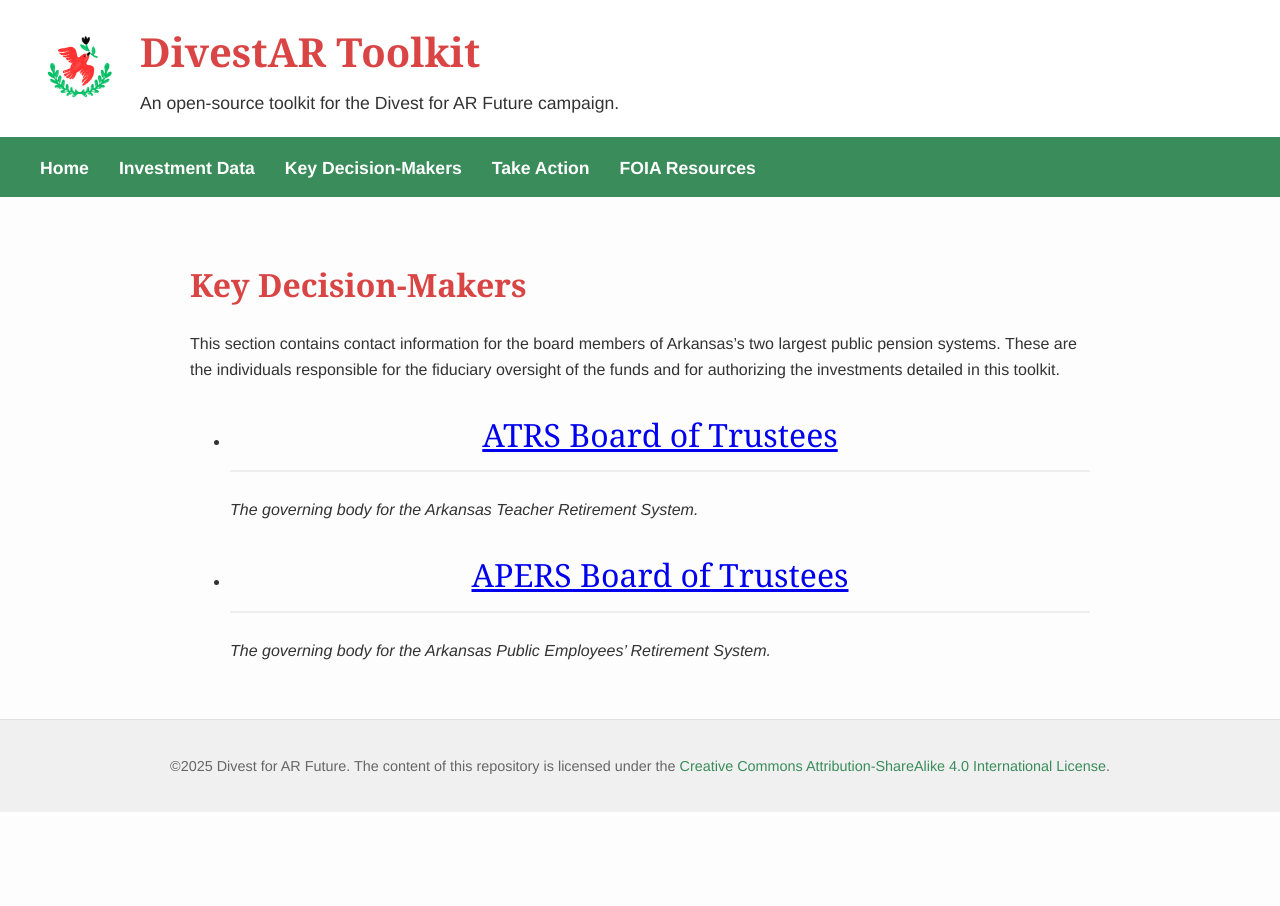
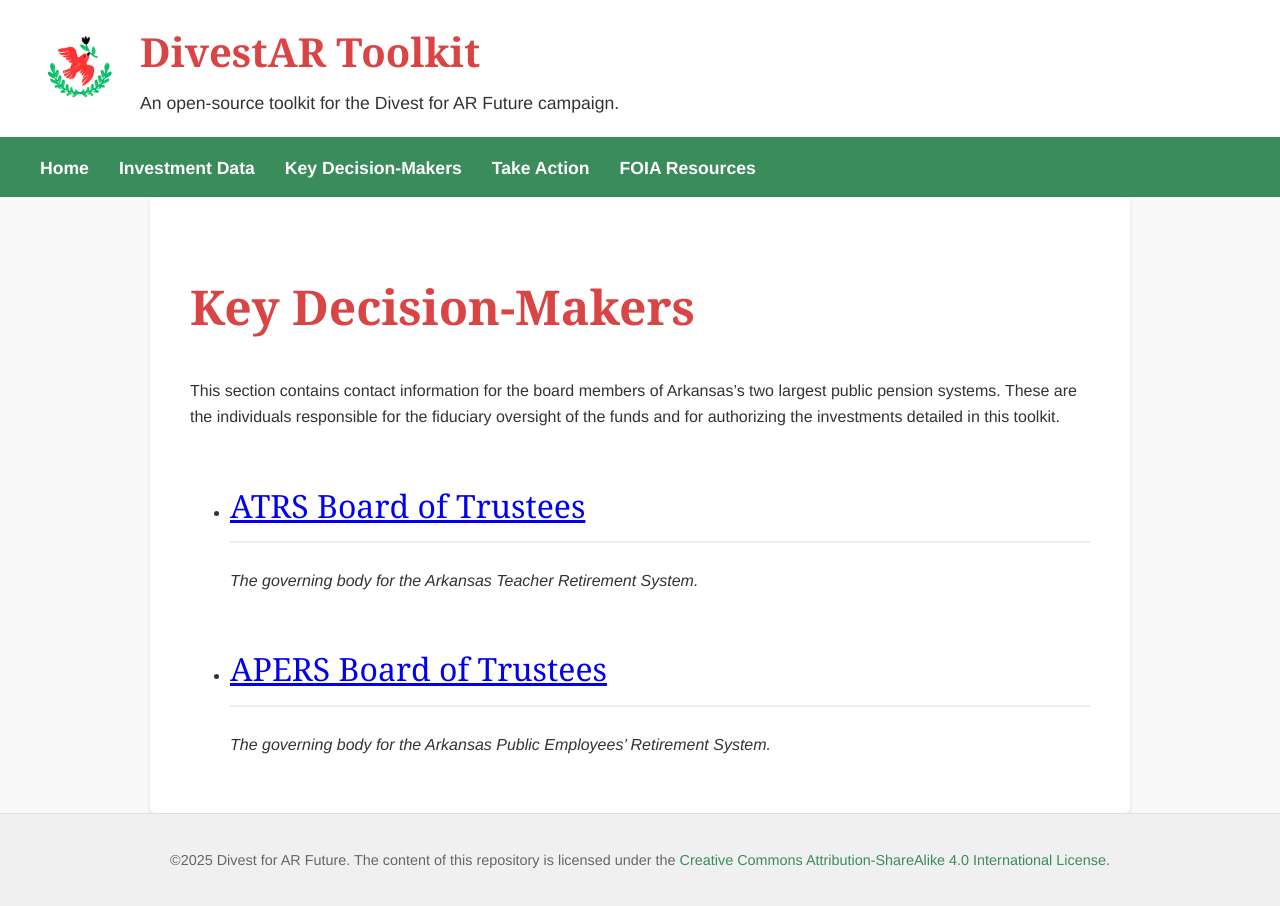
Before and after one commit to DunlapJP/divestar-toolkit, a Jekyll site: the page built from key-officials/index.md, in a window 1280 px wide. Built offline with Jekyll 4.4.1, drawn with Linux system fonts in a browser that asks for light colours; our own code applies the rules of GitHub Pages for plain Markdown files.

Commit message:
Update style.css

```diff
--- a/assets/css/style.css
+++ b/assets/css/style.css
@@ -5,7 +5,7 @@
     --primary-red: #d94545; /* Approximate red from the logo */
     --primary-green: #3a8c5b; /* Approximate green from the logo */
     --dark-text: #333333;
-    --background-color: #fdfdfd;
+    --background-color: #f9f9f9; /* Lighter gray background */
     --header-font: 'Georgia', serif;
     --body-font: 'Helvetica', Arial, sans-serif;
 }
@@ -82,12 +82,30 @@ nav a:hover {
     padding: 40px;
     max-width: 900px;
     margin: auto;
+    background-color: #fff; /* White background for content */
+    border-radius: 5px; /* Softer edges */
+    box-shadow: 0 2px 5px rgba(0,0,0,0.1); /* Subtle shadow */
 }
 
 h1, h2, h3 {
     font-family: var(--header-font);
     color: var(--primary-red);
+    text-align: left; /* Left-align headings */
 }
+
+h1 {
+    font-size: 3em; /* Larger main heading */
+    font-weight: bold;
+}
+
+h2 {
+   font-size: 2.2em; /* Larger section headings */
+   font-weight: normal;
+   margin-top: 50px; /* More space between sections */
+   padding-bottom: 10px;
+   border-bottom: 2px solid #eeeeee;
+}
+
 
 /* --- Footer --- */
 .footer-container {
@@ -110,7 +128,6 @@ h1, h2, h3 {
 
 /* --- Homepage Section Headings --- */
 .main-content h2 {
-    text-align: center;
     font-size: 2em;
     margin-bottom: 25px;
     padding-bottom: 10px;
```
